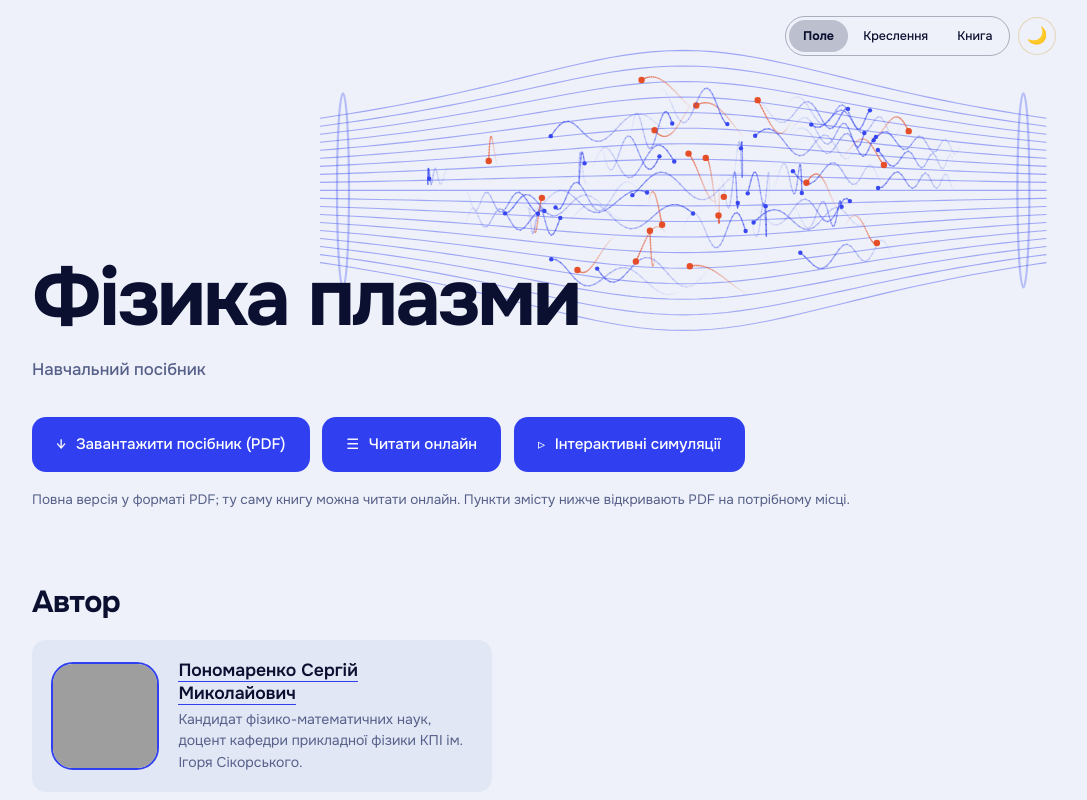
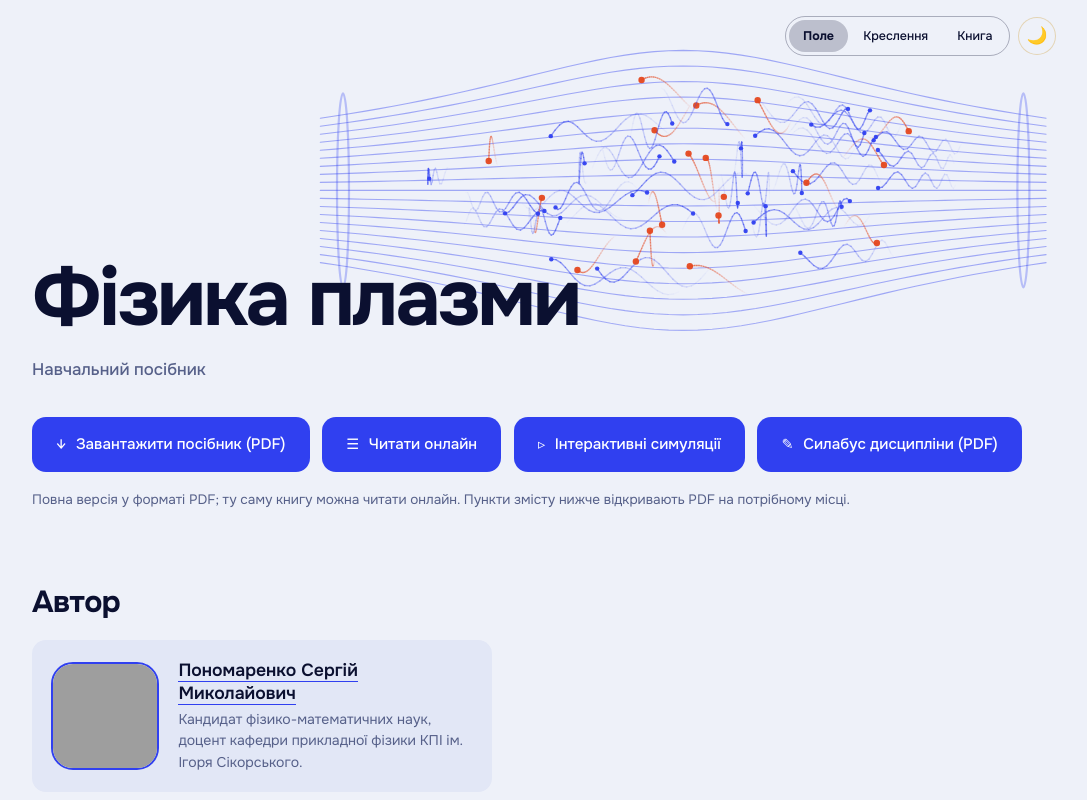
Before and after one commit to sergiokapone/plasma-physics, a plain HTML site: page index.html in a window 1280 px wide. Shown: the top 800 px of the page, without its empty margins (108-1195 px from the left). Drawn offline with Linux system fonts and the light colour scheme; grey boxes are pictures that could not be loaded.

Commit message:
index: кнопка «Силабус дисципліни (PDF)» на головній сторінці
Co-Authored-By: Claude Sonnet 5.5 <noreply@anthropic.com>

```diff
--- a/index.html
+++ b/index.html
@@ -54,6 +54,9 @@
             </a>
             <a href="simulations.html" class="pdf-button">
                 <span class="btn-icon">&#9657;</span> Інтерактивні симуляції
+            </a>
+            <a href="Syllabus/Syllabus_plasma_E6.pdf" class="pdf-button">
+                <span class="btn-icon">&#9998;</span> Силабус дисципліни (PDF)
             </a>
         </div>
         <p class="pdf-note">Повна версія у форматі PDF; ту саму книгу можна читати онлайн. Пункти змісту нижче відкривають PDF на потрібному місці.</p>
```
